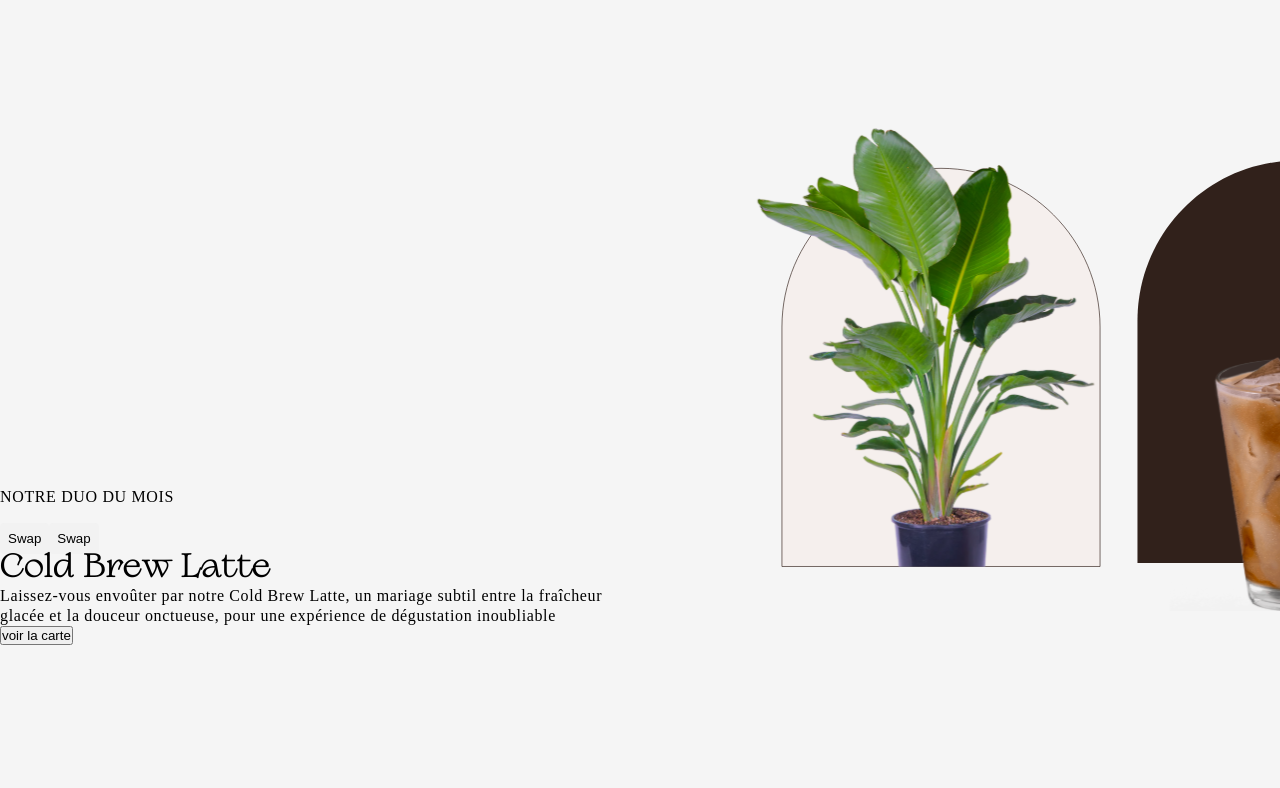
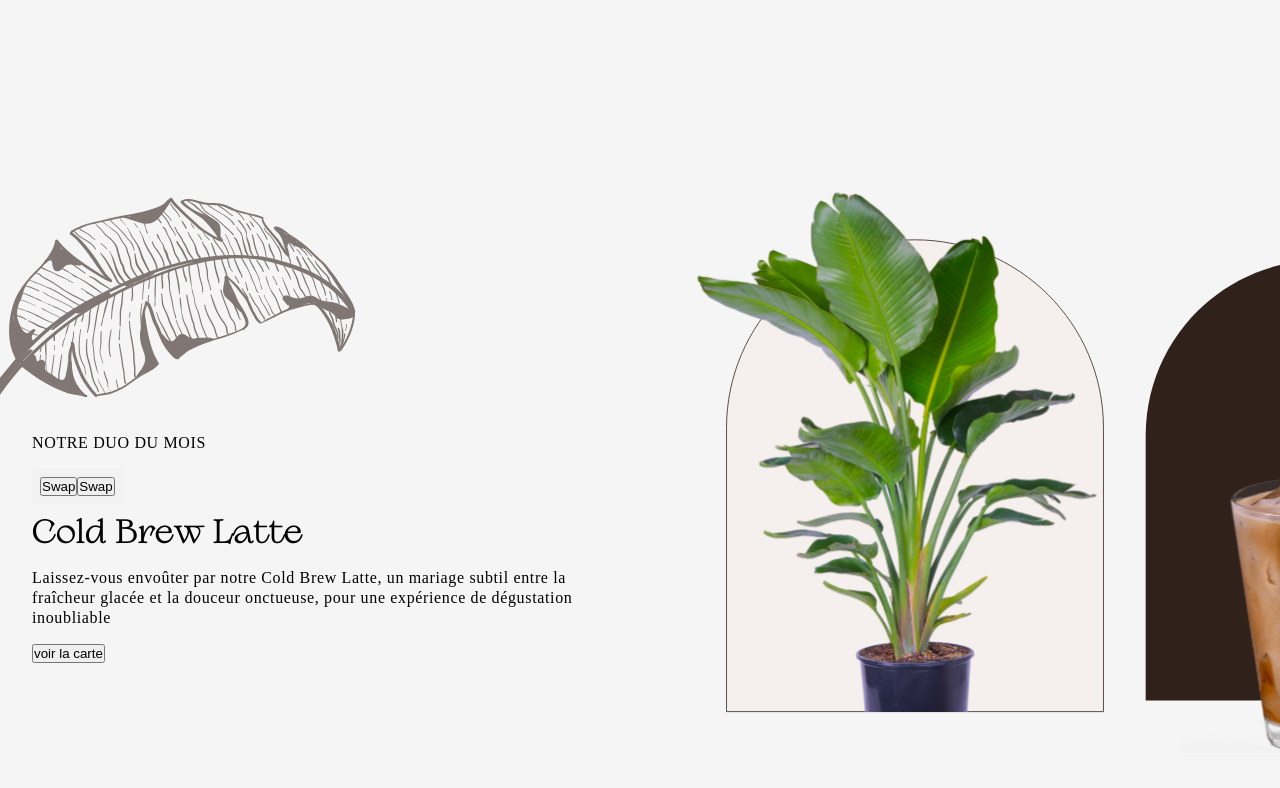
Before and after one commit to NathanTurpin/botanique-blend, a Vue app: page / in a window 1280 px wide. Shown: the part 1480-2268 px from the top of the page. Built offline with nearby package versions, Linux system fonts and the light colour scheme; a web font is replaced by a local one.

Commit message:
mettre en forme content

```diff
--- a/src/components/SecondSection.vue
+++ b/src/components/SecondSection.vue
@@ -1,6 +1,7 @@
 <script setup>
 import planteImg from '@/assets/img/second-section/plante.svg'
 import coffeeImg from '@/assets/img/second-section/coffee.svg'
+import feuilleImg from '@/assets/img/second-section/feuille.svg'
 
 import { ref } from 'vue'
 
@@ -35,13 +36,14 @@ const swapImages = () => {
 <template>
   <section class="second-section">
     <div class="left-section">
+      <img :src="feuilleImg" alt="" class="left-section__feuille" />
       <div class="content">
         <span class="content__span label label--small">notre duo du mois</span>
 
         <div class="content__buttons">
-          <button @click="swapImages" class="swap-button">Swap</button>
+          <button @click="swapImages" class="content__buttons--left">Swap</button>
 
-          <button @click="swapImages" class="swap-button">Swap</button>
+          <button @click="swapImages" class="content__buttons--right">Swap</button>
         </div>
 
         <div
@@ -53,7 +55,7 @@ const swapImages = () => {
             opacity: imageOrder[index] === 0 ? 1 : 0
           }"
         >
-          <div class="infos">
+          <div class="content__info">
             <h2>{{ image.title }}</h2>
 
             <p class="body body--large">{{ image.text }}</p>
@@ -67,7 +69,6 @@ const swapImages = () => {
     </div>
 
     <div class="right-section">
-      <div class="image-container">
       <div
         v-for="(image, index) in orderedImages"
         :key="image.id"
@@ -82,7 +83,6 @@ const swapImages = () => {
         <img :src="image.src" :alt="image.alt" />
       </div>
     </div>
-    </div>
   </section>
 </template>
 
@@ -94,11 +94,16 @@ const swapImages = () => {
   height: 100vh;
 }
 
-.left-section,
-.right-section {
+.left-section {
   flex: 1;
   position: relative;
-  overflow: hidden;
+
+  &__feuille {
+    width: 60%;
+    position: absolute;
+    top: 0;
+    left: 0;
+    z-index: -99;
   }
   .body {
     text-align: left;
@@ -107,50 +112,59 @@ const swapImages = () => {
     display: flex;
     flex-direction: column;
     align-items: start;
-  justify-content: center;
-  height: 100%;
+    justify-content: flex-end;
+    gap: 1rem;
+    height: 52%;
+    width: 90%;
+    margin: auto;
 
     &__infos {
-    position: relative;
       transition: opacity 0.5s ease;
       width: 100%;
+      position: relative;
     }
-}
-.infos {
+
+    &__info {
       position: absolute;
       top: 0;
       left: 0;
+      display: flex;
+      flex-direction: column;
+      gap: 1rem;
     }
-.image-container {
-  position: absolute;
-  right: -4rem;
-  top: 3rem;
-  width: 90%;
+
+    &__buttons {
+      background-color: #f2f2f2;
+      border: none;
+      cursor: pointer;
+      padding: 0.5rem;
+      border-radius: 4px;
+    }
+  }
+}
+
+.right-section {
+  flex: 1;
+  overflow: hidden;
+  width: 100%;
   height: 100%;
-  display: flex;
-}
+  position: relative;
 
   .image-wrapper {
     position: absolute;
-  top: 0;
-  width: 60%;
+    bottom: -7rem;
+    right: 10rem;
+    width: 64%;
     height: 100%;
     transition: transform 0.8s cubic-bezier(0.175, 0.885, 0.32, 1.275);
     &:last-child {
-    top: -3rem;
+      bottom: -6rem;
+      width: 59%;
     }
     img {
       width: 100%;
       height: auto;
     }
   }
-
-.swap-button {
-  margin-top: 1rem;
-  background-color: #f2f2f2;
-  border: none;
-  cursor: pointer;
-  padding: 0.5rem;
-  border-radius: 4px;
 }
 </style>
```
Lines whose indentation alone changed are shown as unchanged.
